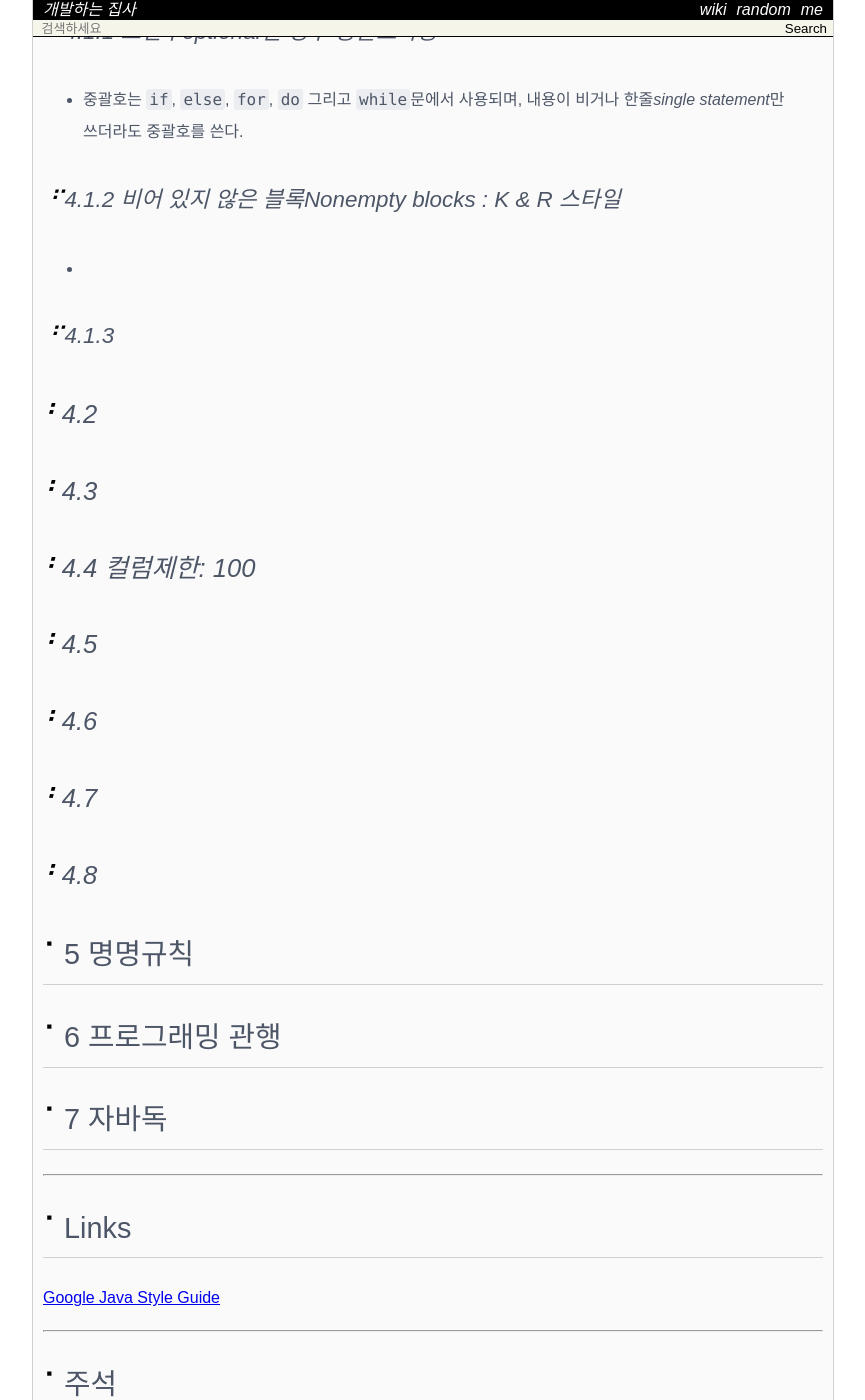
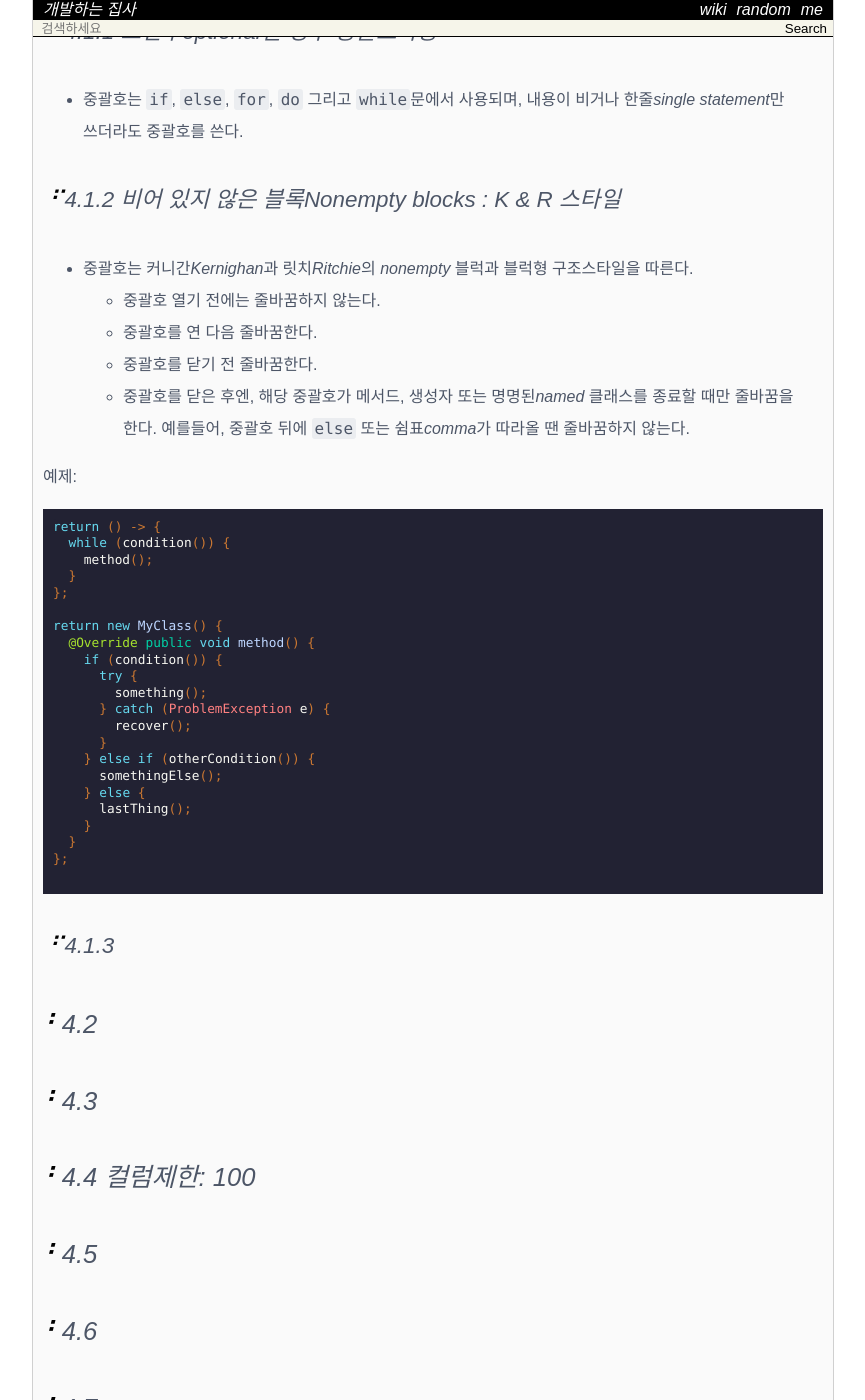
Before and after one commit to Achelous1/achelous1.github.io, a Jekyll site: the page built from _wiki/google-java-style-guide.md, in a window 1280 px wide and 1400 px high, scrolled down 5837 px. Shown: the whole window, without its empty margins (207-1072 px from the left). Built offline with Jekyll 4.4.1, drawn with Linux system fonts in a browser that asks for light colours; nearby versions of some CDN libraries; some web fonts are replaced; comment, search, counter and statistics services are not loaded; some of the changed text lies outside the part shown.

Commit message:
MODIFY Google Java Style Guide
Added section 4.1.2

````diff
--- a/_data/pageMap.yml
+++ b/_data/pageMap.yml
@@ -92,7 +92,7 @@ google-java-style-guide:
     summary: '구글의 자바 코딩가이드'
     parent: programming
     url: /wiki/google-java-style-guide
-    updated: '2021-02-05 11:26:32 +0900'
+    updated: '2021-02-09 13:45:09 +0900'
     children: []
 importance-in-studying:
     type: wiki
--- a/_wiki/google-java-style-guide.md
+++ b/_wiki/google-java-style-guide.md
@@ -111,7 +111,38 @@ latex   : false
 * 중괄호는 `if`, `else`, `for`, `do` 그리고 `while`문에서 사용되며, 내용이 비거나 한줄*single statement*만 쓰더라도 중괄호를 쓴다.
 
 #### 4.1.2 비어 있지 않은 블록*Nonempty blocks* : K & R 스타일
-*
+* 중괄호는 커니간*Kernighan*과 릿치*Ritchie*의 *nonempty* 블럭과 블럭형 구조스타일을 따른다.
+    * 중괄호 열기 전에는 줄바꿈하지 않는다.
+    * 중괄호를 연 다음 줄바꿈한다.
+    * 중괄호를 닫기 전 줄바꿈한다.
+    * 중괄호를 닫은 후엔, 해당 중괄호가 메서드, 생성자 또는 명명된*named* 클래스를 종료할 때만 줄바꿈을 한다. 예를들어, 중괄호 뒤에 `else` 또는 쉼표*comma*가 따라올 땐 줄바꿈하지 않는다.
+
+예제:
+
+```java
+return () -> {
+  while (condition()) {
+    method();
+  }
+};
+
+return new MyClass() {
+  @Override public void method() {
+    if (condition()) {
+      try {
+        something();
+      } catch (ProblemException e) {
+        recover();
+      }
+    } else if (otherCondition()) {
+      somethingElse();
+    } else {
+      lastThing();
+    }
+  }
+};
+
+```
 
 #### 4.1.3
 
--- a/data/tag/IO.json
+++ b/data/tag/IO.json
@@ -1 +1 @@
-{"fileName":"IO","collection":{"baekjun-level-1":{"type":"wiki","title":"단계1","summary":"입출력과 사칙연산","parent":"baekjun","url":"/wiki/baekjun-level-1","updated":"2021-02-05 16:56:16 +0900","children":["1000","1001","10171"]}}}
+{"fileName":"IO","collection":{"baekjun-level-1":{"type":"wiki","title":"단계1","summary":"입출력과 사칙연산","parent":"baekjun","url":"/wiki/baekjun-level-1","updated":"2021-02-05 16:56:16 +0900","children":["1000","1001","10171","2557"]}}}
--- a/data/tag/algorithm.json
+++ b/data/tag/algorithm.json
@@ -1 +1 @@
-{"fileName":"algorithm","collection":{"2557":{"type":"wiki","title":"Hello World","summary":"","parent":"IO-and-arithmetic-operation","url":"/wiki/2557","updated":"2021-02-05 16:16:25 +0900","children":[]},"calculate-datetime-bw-2-days":{"type":"wiki","title":"","summary":"두 날짜 사이의 시간만 가지고 교대시간을 구하는 알고리즘","parent":"programming","url":"/wiki/calculate-datetime-bw-2-days","updated":"2021-01-25 13:49:45 +0900","children":[]}}}
+{"fileName":"algorithm","collection":{"2557":{"type":"wiki","title":"Hello World","summary":"","parent":"baekjun-level-1","url":"/wiki/2557","updated":"2021-02-08 11:06:50 +0900","children":[]},"calculate-datetime-bw-2-days":{"type":"wiki","title":"","summary":"두 날짜 사이의 시간만 가지고 교대시간을 구하는 알고리즘","parent":"programming","url":"/wiki/calculate-datetime-bw-2-days","updated":"2021-01-25 13:49:45 +0900","children":[]}}}
--- a/data/tag/arithmetic.json
+++ b/data/tag/arithmetic.json
@@ -1 +1 @@
-{"fileName":"arithmetic","collection":{"baekjun-level-1":{"type":"wiki","title":"단계1","summary":"입출력과 사칙연산","parent":"baekjun","url":"/wiki/baekjun-level-1","updated":"2021-02-05 16:56:16 +0900","children":["1000","1001","10171"]}}}
+{"fileName":"arithmetic","collection":{"baekjun-level-1":{"type":"wiki","title":"단계1","summary":"입출력과 사칙연산","parent":"baekjun","url":"/wiki/baekjun-level-1","updated":"2021-02-05 16:56:16 +0900","children":["1000","1001","10171","2557"]}}}
--- a/data/tag/baekjun.json
+++ b/data/tag/baekjun.json
@@ -1 +1 @@
-{"fileName":"baekjun","collection":{"1000":{"type":"wiki","title":"A+B","summary":"두 정수 A와 B를 입력받은 다음, A+B를 출력하는 프로그램을 작성하시오.","parent":"baekjun-level-1","url":"/wiki/1000","updated":"2021-02-05 16:17:32 +0900","children":[]},"1001":{"type":"wiki","title":"A-B","summary":"","parent":"baekjun-level-1","url":"/wiki/1001","updated":"2021-02-05 16:51:57 +0900","children":[]},"2557":{"type":"wiki","title":"Hello World","summary":"","parent":"IO-and-arithmetic-operation","url":"/wiki/2557","updated":"2021-02-05 16:16:25 +0900","children":[]},"10171":{"type":"wiki","title":"고양이","summary":"고양이를 출력하라","parent":"baekjun-level-1","url":"/wiki/10171","updated":"2021-02-05 17:03:17 +0900","children":[]},"baekjun":{"type":"wiki","title":"baekjun문제를 풀어보자","summary":"baekjun문제를 풀어보자","parent":"programming","url":"/wiki/baekjun","updated":"2021-02-05 17:05:55 +0900","children":["baekjun-level-1"]},"baekjun-level-1":{"type":"wiki","title":"단계1","summary":"입출력과 사칙연산","parent":"baekjun","url":"/wiki/baekjun-level-1","updated":"2021-02-05 16:56:16 +0900","children":["1000","1001","10171"]}}}
+{"fileName":"baekjun","collection":{"1000":{"type":"wiki","title":"A+B","summary":"두 정수 A와 B를 입력받은 다음, A+B를 출력하는 프로그램을 작성하시오.","parent":"baekjun-level-1","url":"/wiki/1000","updated":"2021-02-05 16:17:32 +0900","children":[]},"1001":{"type":"wiki","title":"A-B","summary":"","parent":"baekjun-level-1","url":"/wiki/1001","updated":"2021-02-05 16:51:57 +0900","children":[]},"2557":{"type":"wiki","title":"Hello World","summary":"","parent":"baekjun-level-1","url":"/wiki/2557","updated":"2021-02-08 11:06:50 +0900","children":[]},"10171":{"type":"wiki","title":"고양이","summary":"고양이를 출력하라","parent":"baekjun-level-1","url":"/wiki/10171","updated":"2021-02-05 17:03:17 +0900","children":[]},"baekjun":{"type":"wiki","title":"baekjun문제를 풀어보자","summary":"baekjun문제를 풀어보자","parent":"programming","url":"/wiki/baekjun","updated":"2021-02-05 17:05:55 +0900","children":["baekjun-level-1"]},"baekjun-level-1":{"type":"wiki","title":"단계1","summary":"입출력과 사칙연산","parent":"baekjun","url":"/wiki/baekjun-level-1","updated":"2021-02-05 16:56:16 +0900","children":["1000","1001","10171","2557"]}}}
````
Also changed, not shown: other parts of _wiki/google-java-style-guide.md (+1 -2 lines).
